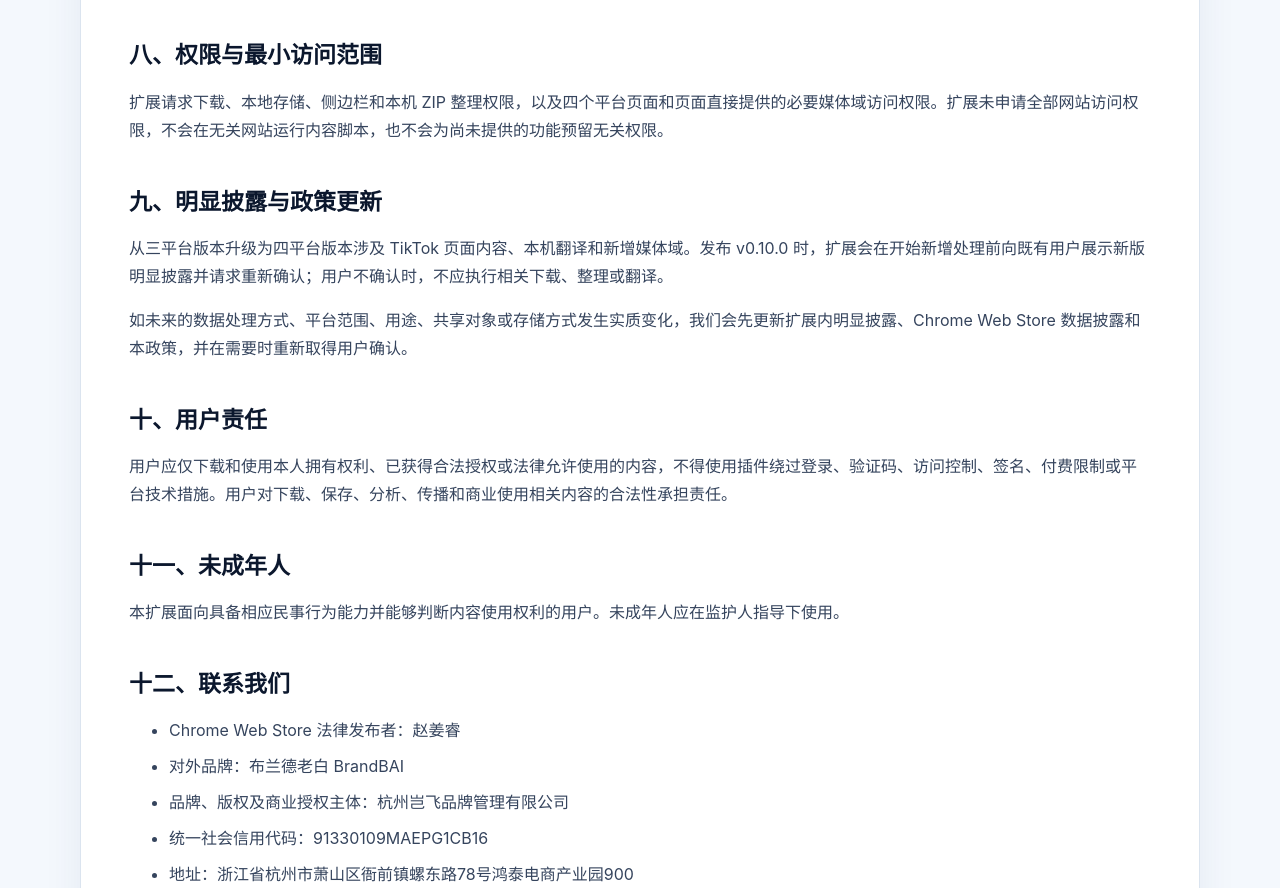
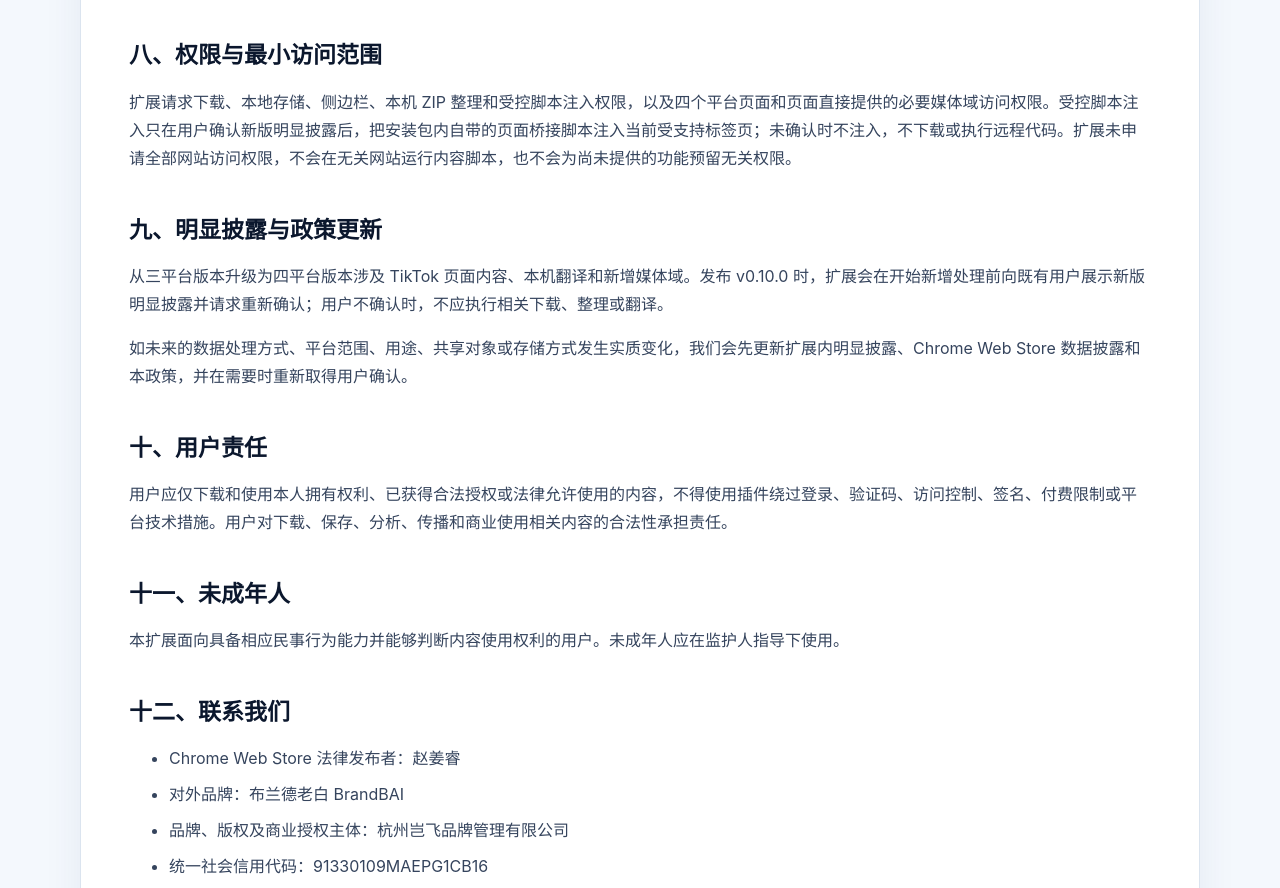
Before and after one commit to brandbai7/brandbai-skills, a plain HTML site: page docs/douyin-extension/privacy.html in a window 1280 px wide. Shown: the part 2707-3595 px from the top of the page. Drawn offline with Linux system fonts and the light colour scheme.

Commit message:
docs: disclose consent-gated script injection

```diff
--- a/docs/douyin-extension/privacy.html
+++ b/docs/douyin-extension/privacy.html
@@ -82,7 +82,7 @@
       </ul>
 
       <h2>八、权限与最小访问范围</h2>
-      <p>扩展请求下载、本地存储、侧边栏和本机 ZIP 整理权限，以及四个平台页面和页面直接提供的必要媒体域访问权限。扩展未申请全部网站访问权限，不会在无关网站运行内容脚本，也不会为尚未提供的功能预留无关权限。</p>
+      <p>扩展请求下载、本地存储、侧边栏、本机 ZIP 整理和受控脚本注入权限，以及四个平台页面和页面直接提供的必要媒体域访问权限。受控脚本注入只在用户确认新版明显披露后，把安装包内自带的页面桥接脚本注入当前受支持标签页；未确认时不注入，不下载或执行远程代码。扩展未申请全部网站访问权限，不会在无关网站运行内容脚本，也不会为尚未提供的功能预留无关权限。</p>
 
       <h2>九、明显披露与政策更新</h2>
       <p>从三平台版本升级为四平台版本涉及 TikTok 页面内容、本机翻译和新增媒体域。发布 v0.10.0 时，扩展会在开始新增处理前向既有用户展示新版明显披露并请求重新确认；用户不确认时，不应执行相关下载、整理或翻译。</p>
```
